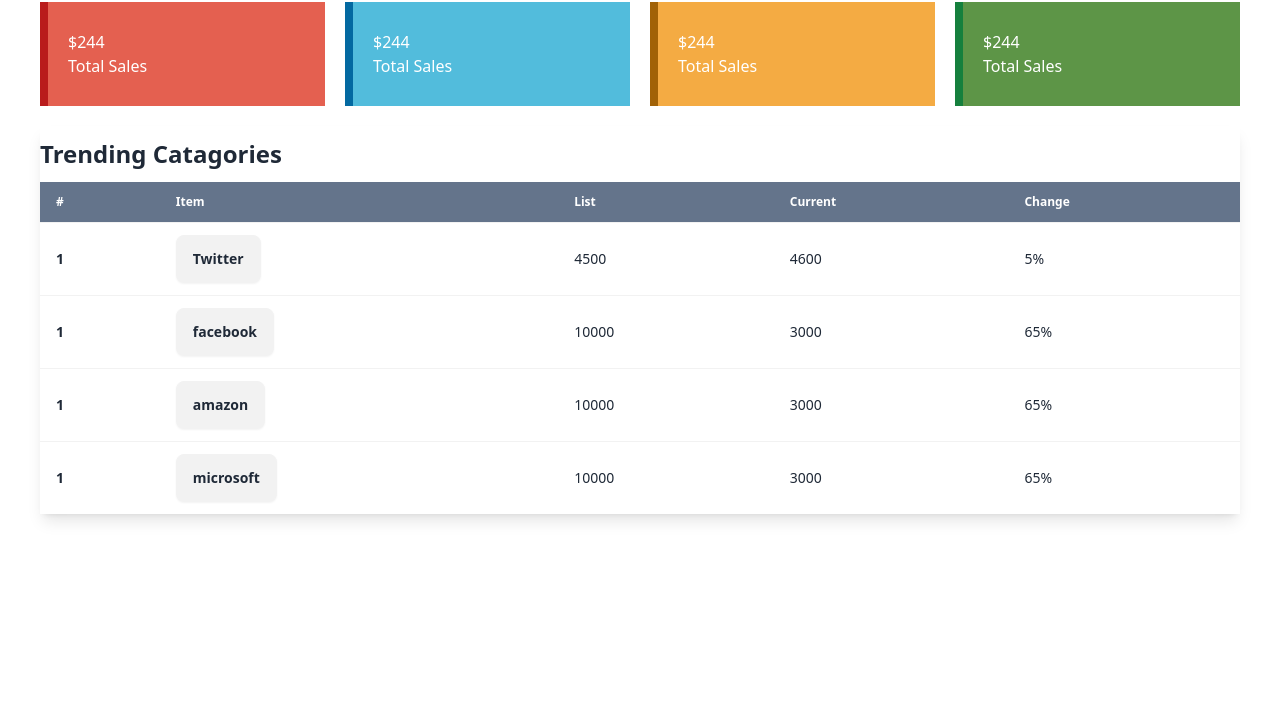
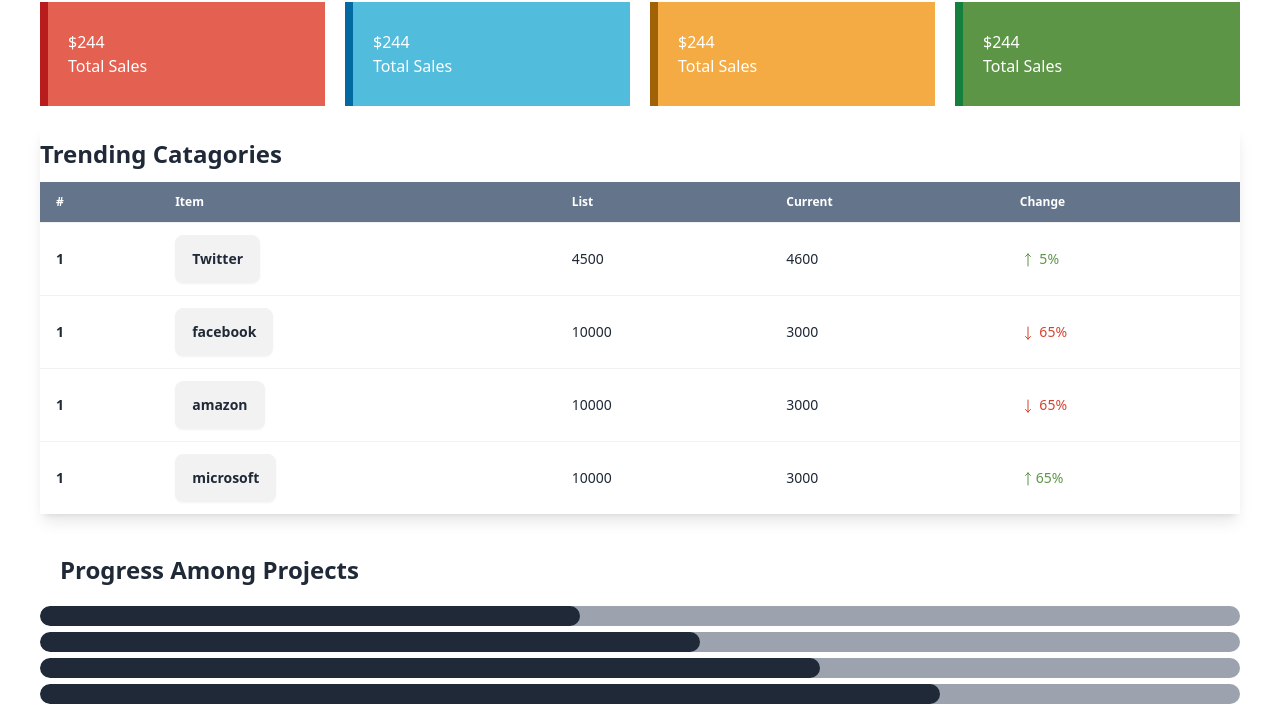
Before and after one commit to mdfoyezkhan/admin-dashboard, a website: page index.html in a window 1280 px wide. Shown: the part 74-800 px from the top of the page. Drawn offline with nearby package versions, Linux system fonts and the light colour scheme.

Commit message:
progress section added this commit

```diff
--- a/index.html
+++ b/index.html
@@ -101,7 +101,10 @@
                       <td><button class="btn">Twitter</button></td>
                       <td>4500</td>
                       <td>4600</td>
-                      <td>5%</td>
+                      <td class="text-[#5D9547]"><svg xmlns="http://www.w3.org/2000/svg" fill="none" viewBox="0 0 24 24" stroke-width="1.5" stroke="currentColor" class="size-4 inline">
+                        <path stroke-linecap="round" stroke-linejoin="round" d="M8.25 6.75 12 3m0 0 3.75 3.75M12 3v18" />
+                      </svg>
+                      5%</td>
                     </tr>
                     <!-- row 2 -->
                     <tr>
@@ -109,7 +112,9 @@
                         <td><button class="btn">facebook</button></td>
                         <td>10000</td>
                         <td>3000</td>
-                        <td> 65% </td>
+                        <td class="text-[#D64230]"><svg xmlns="http://www.w3.org/2000/svg" fill="none" viewBox="0 0 24 24" stroke-width="1.5" stroke="currentColor" class="size-4 inline">
+                            <path stroke-linecap="round" stroke-linejoin="round" d="M15.75 17.25 12 21m0 0-3.75-3.75M12 21V3" />
+                          </svg> 65% </td>
                       </tr>
                       <!-- row 3 -->
                       <tr>
@@ -117,7 +122,10 @@
                         <td><button class="btn">amazon</button></td>
                         <td>10000</td>
                         <td>3000</td>
-                        <td> 65% </td>
+                        <td class="text-[#D64230]"><svg xmlns="http://www.w3.org/2000/svg" fill="none" viewBox="0 0 24 24" stroke-width="1.5" stroke="currentColor" class="size-4 inline">
+                            <path stroke-linecap="round" stroke-linejoin="round" d="M15.75 17.25 12 21m0 0-3.75-3.75M12 21V3" />
+                          </svg>
+                           65% </td>
                       </tr>
                       <!-- row 4 -->
                       <tr>
@@ -125,12 +133,22 @@
                         <td><button class="btn">microsoft</button></td>
                         <td>10000</td>
                         <td>3000</td>
-                        <td> 65% </td>
+                        <td class="text-[#5D9547]"> <svg xmlns="http://www.w3.org/2000/svg" fill="none" viewBox="0 0 24 24" stroke-width="1.5" stroke="currentColor" class="size-4 inline">
+                            <path stroke-linecap="round" stroke-linejoin="round" d="M8.25 6.75 12 3m0 0 3.75 3.75M12 3v18" />
+                          </svg>65% </td>
                       </tr>
                   </tbody>
                 </table>
               </div>
          </section>
+         <!-- progress section -->
+          <section>
+            <h3 class="p-5 text-2xl font-bold">Progress Among Projects</h3>
+            <progress class="progress text-[#4299E1] bg-gray-400 h-5" value="45" max="100">45%</progress>
+            <progress class="progress text-[#38B2AC] bg-gray-400 h-5" value="55" max="100"></progress>
+            <progress class="progress text-[#ED8936] bg-gray-400 h-5" value="65" max="100"></progress>
+            <progress class="progress text-[#9B2C2C] bg-gray-400 h-5" value="75" max="100"></progress>
+          </section>
     </main>
     <footer></footer>
 </body>
```
